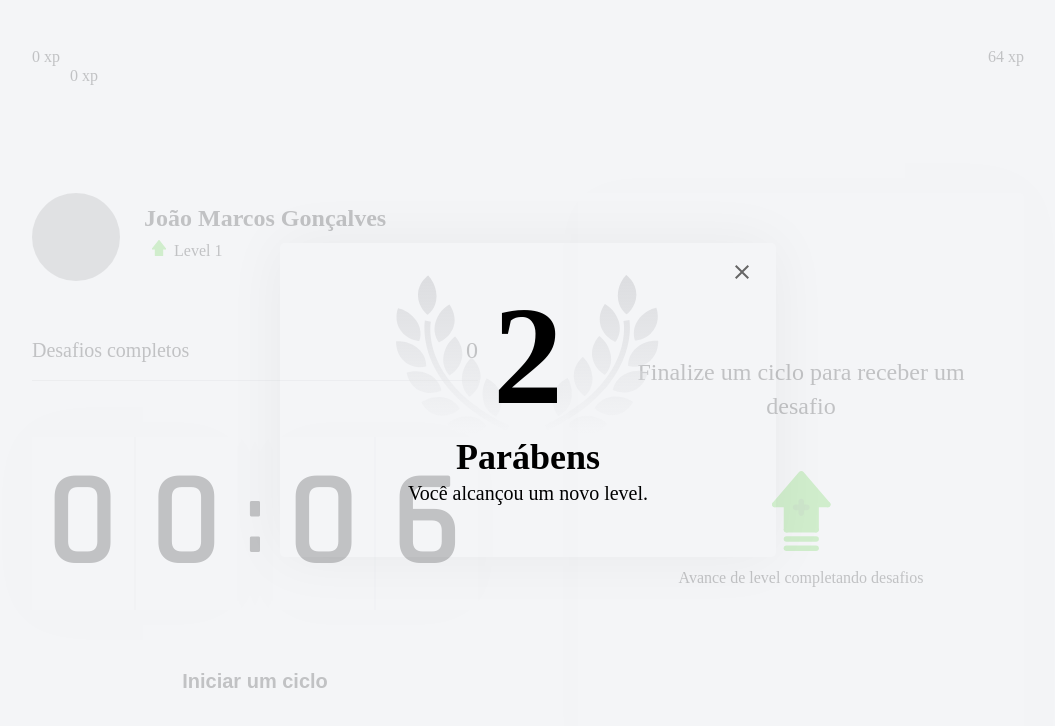
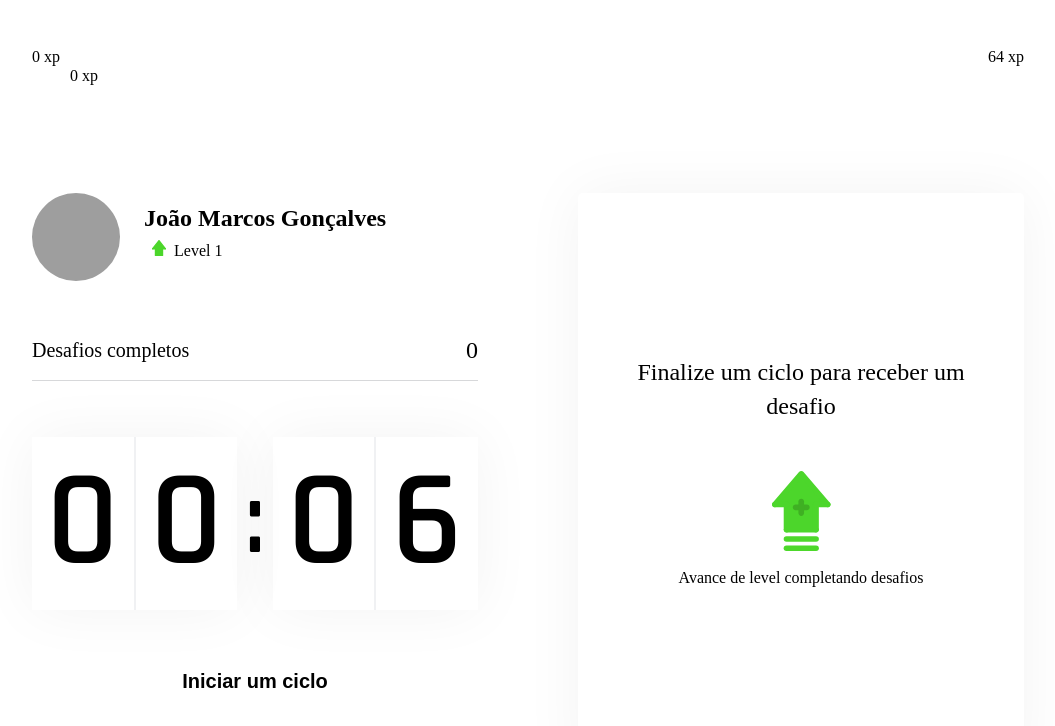
Before and after one commit to JonneBR/nlw4-next, a Next.js app: page / in a window 1280 px wide. Shown: the top 726 px of the page, without its empty margins (112-1167 px from the left). Built offline with nearby package versions, Linux system fonts and the light colour scheme; grey boxes are pictures that could not be loaded.

Commit message:
level up modal function

```diff
--- a/src/components/LevelUpModal.tsx
+++ b/src/components/LevelUpModal.tsx
@@ -3,16 +3,16 @@
 import styles from '../styles/components/LevelUpModal.module.css';
 
 export function LevelUpModal() {
-  const {} = useContext(ChallengesContext);
+  const { level, closeLevelUpModal } = useContext(ChallengesContext);
 
   return (
     <div className={styles.overlay}>
       <div className={styles.container}>
-        <header>2</header>
+        <header>{level}</header>
         <strong>Parábens</strong>
         <p>Você alcançou um novo level.</p>
 
-        <button type='button'>
+        <button type='button' onClick={closeLevelUpModal}>
           <img src='/icons/close.svg' alt='Fechar modal' />
         </button>
       </div>
--- a/src/contexts/ChallengesContext.tsx
+++ b/src/contexts/ChallengesContext.tsx
@@ -19,6 +19,7 @@
   startNewChallenge: () => void;
   resetChallenge: () => void;
   completeChallenge: () => void;
+  closeLevelUpModal: () => void;
 }
 
 interface ChallengesProviderProps {
@@ -43,6 +44,7 @@
   );
 
   const [activeChallenge, setActiveChallenge] = useState(null);
+  const [isLevelUpModalOpen, setisLevelUpModalOpen] = useState(false);
 
   const experienceToNextLevel = Math.pow((level + 1) * 4, 2);
 
@@ -58,6 +60,7 @@
 
   function levelUp() {
     setLevel(level + 1);
+    setisLevelUpModalOpen(true);
   }
 
   function startNewChallenge() {
@@ -73,6 +76,10 @@
         body: `Valendo ${challenge.amount}xp`,
       });
     }
+  }
+
+  function closeLevelUpModal() {
+    setisLevelUpModalOpen(false);
   }
 
   function resetChallenge() {
@@ -109,11 +116,12 @@
         activeChallenge,
         resetChallenge,
         completeChallenge,
+        closeLevelUpModal,
       }}
     >
       {children}
 
-      <LevelUpModal />
+      {isLevelUpModalOpen && <LevelUpModal />}
     </ChallengesContext.Provider>
   );
 }
```
